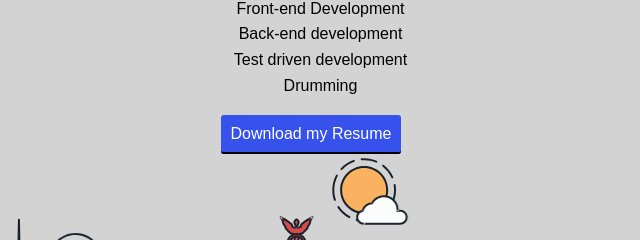
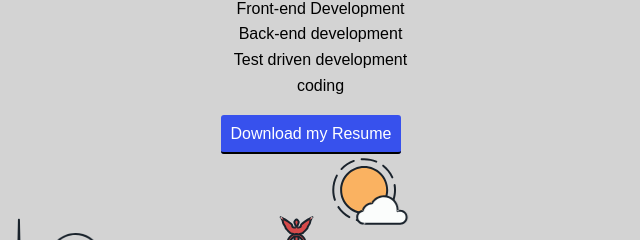
Before and after one commit to edgardo88/edgardo881.github.io, a plain HTML site: page about.html in a window 1280 px wide. Shown: the part 295-535 px from the top of the page, 339-979 px from the left. Drawn offline with nearby package versions, Linux system fonts and the light colour scheme; files that its build step writes are made by us from their sources; files whose address does not match are found by name.

Commit message:
updated publish
publishing

```diff
--- a/about.html
+++ b/about.html
@@ -39,7 +39,7 @@
       <li>Front-end Development</li>
       <li>Back-end development</li>
       <li>Test driven development</li>
-      <li>Drumming</li>
+      <li>coding</li>
     </ul>
     <a href="files/cv.pdf" class="button" download>Download my Resume</a>
     <svg id="about-picture" xmlns="http://www.w3.org/2000/svg" class="berlin-illustration" height="auto" viewBox="0 0 700 505" xmlns:xlink="http://www.w3.org/1999/xlink">
```
